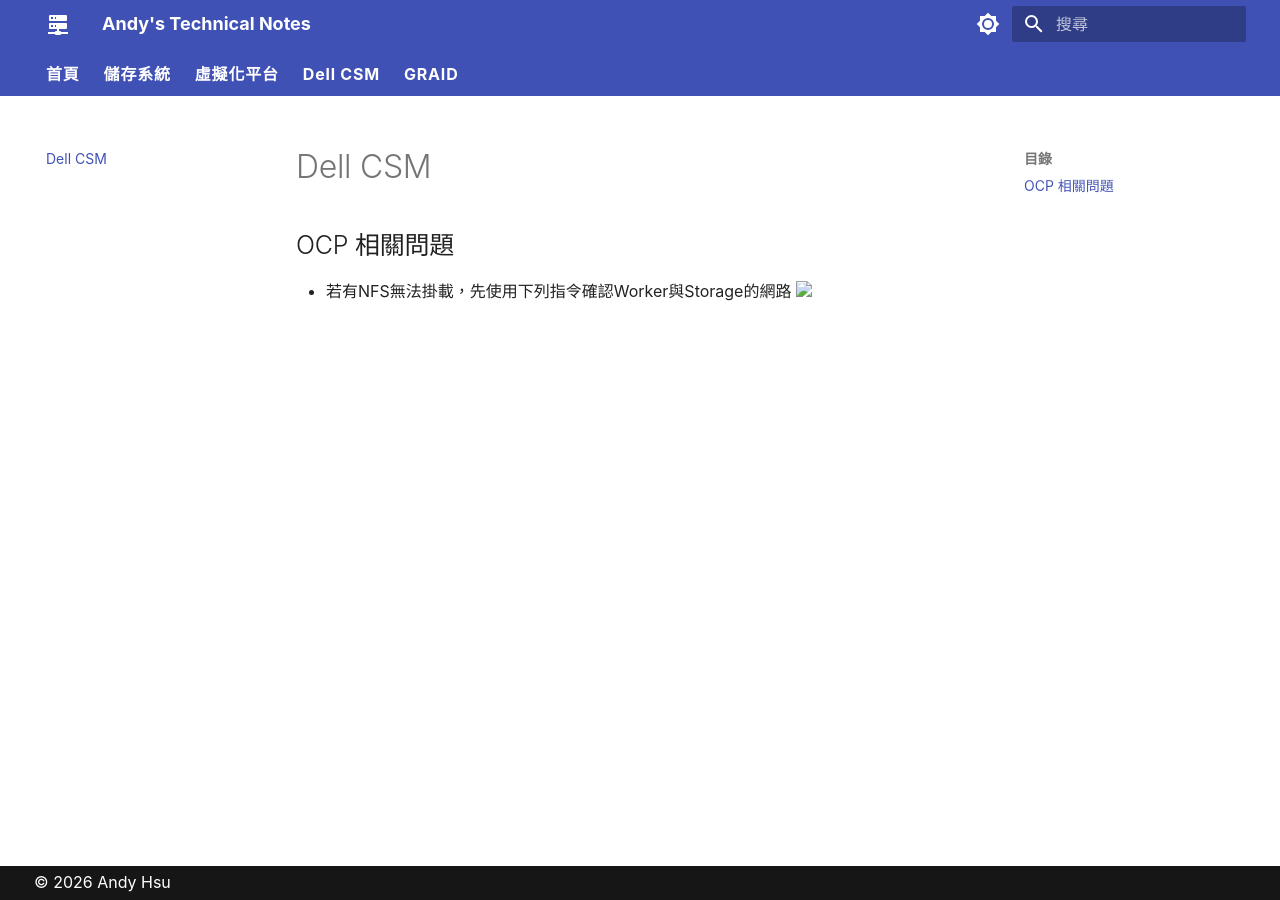
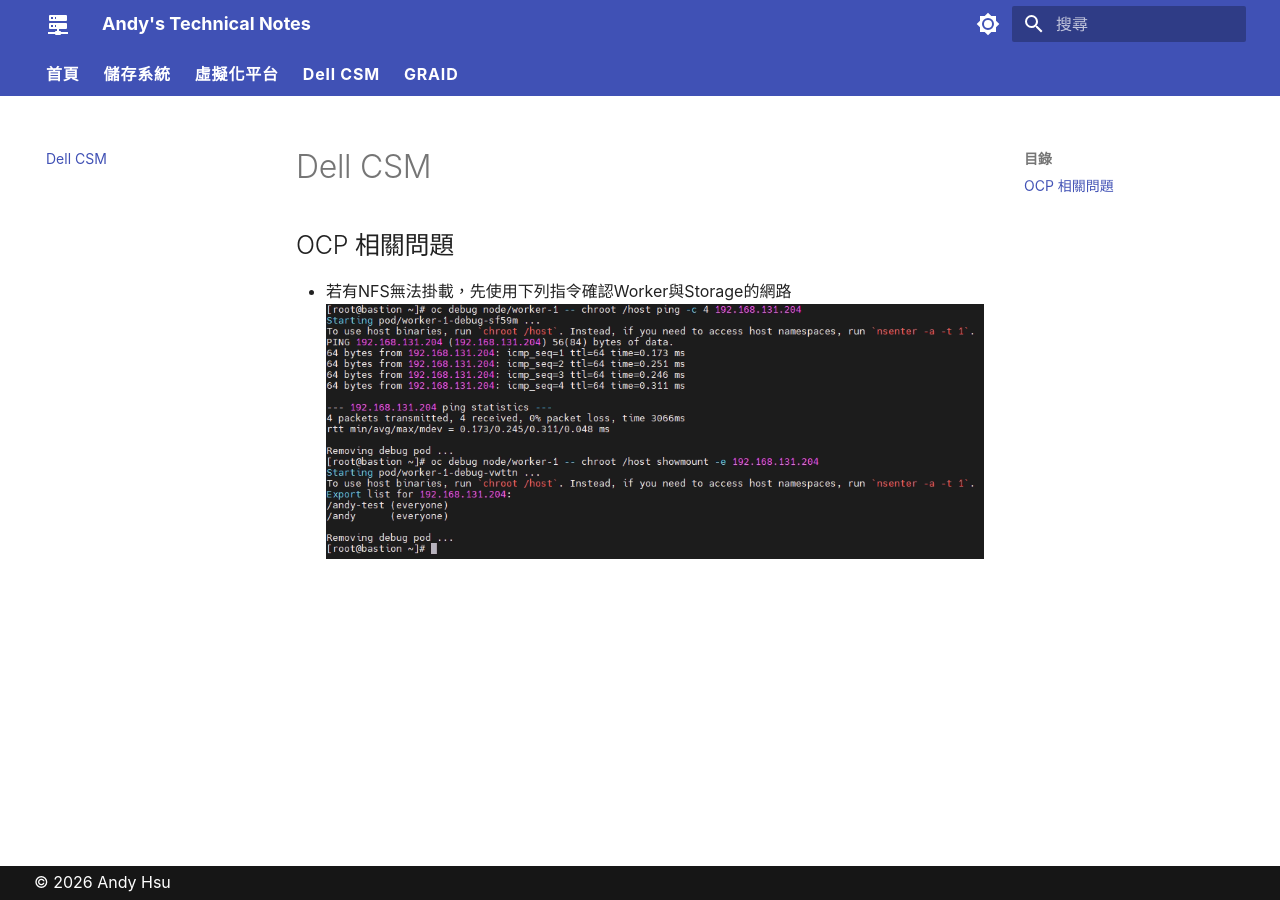
Before and after one commit to Andy0583/Metaage, an MkDocs documentation site: the page built from docs/csm/csm.md, in a window 1280 px wide. Built offline with MkDocs 1.6.1 and Material for MkDocs 9.7.7, drawn with Linux system fonts in a browser that asks for light colours.

Commit message:
Update csm.md

```diff
--- a/docs/csm/csm.md
+++ b/docs/csm/csm.md
@@ -1,3 +1,3 @@
 ## OCP 相關問題
 - 若有NFS無法掛載，先使用下列指令確認Worker與Storage的網路
-<img src="images/csm-001.png">
+<img src="https://raw.githubusercontent.com/Andy0583/metaage/refs/heads/main/docs/csm/images/csm-001.png">
```
